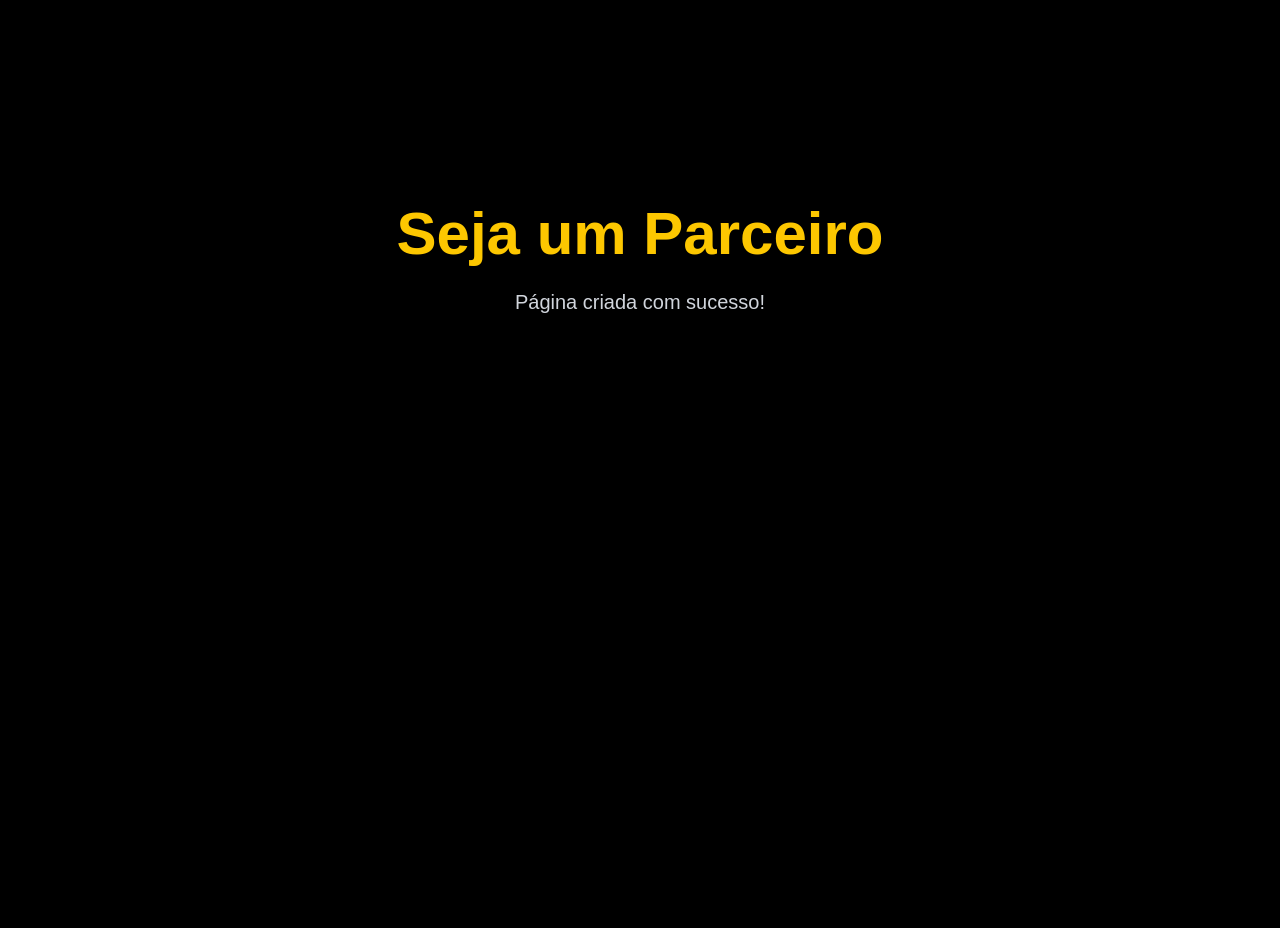
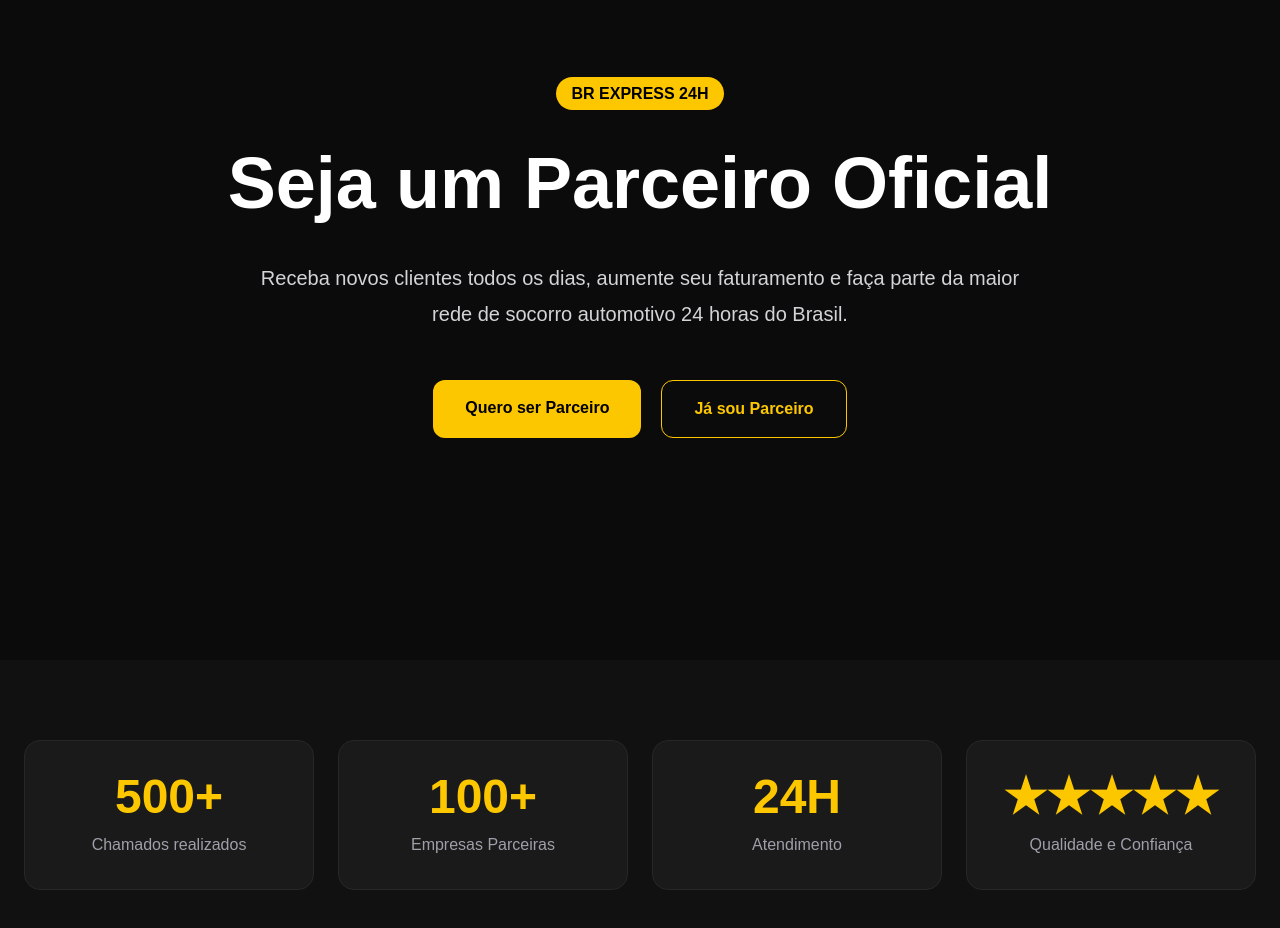
Before and after one commit to brexpress24hoficial-creator/br-express24h, a Next.js app: page /parceiro in a window 1280 px wide. Shown: the part 140-1068 px from the top of the page. Before the commit the page ends 800 px from the top, so only its background shows below. Built offline with nearby package versions, Linux system fonts and the light colour scheme.

Commit message:
Criada página institucional de parceiros

```diff
--- a/app/page.tsx
+++ b/app/page.tsx
@@ -75,7 +75,7 @@
                   Solicitar Atendimento
                 </Link>
 
-                <Link
+               <Link
   href="/parceiro"
   className="border border-yellow-500 px-8 py-4 rounded-xl hover:bg-yellow-500 hover:text-black transition"
 >
--- a/app/parceiro/page.tsx
+++ b/app/parceiro/page.tsx
@@ -1,15 +1,109 @@
-export default function Parceiros() {
+import Link from "next/link";
+
+export default function ParceiroPage() {
   return (
-    <main className="min-h-screen bg-black text-white flex items-center justify-center">
-      <div className="text-center">
-        <h1 className="text-6xl font-bold text-yellow-400">
-          Seja um Parceiro
-        </h1>
+    <main className="bg-[#0B0B0B] text-white">
 
-        <p className="text-gray-300 mt-6 text-xl">
-          Página criada com sucesso!
-        </p>
-      </div>
+      {/* HERO */}
+      <section className="min-h-screen flex items-center justify-center">
+        <div className="max-w-5xl mx-auto px-6 text-center">
+
+          <span className="bg-yellow-400 text-black px-4 py-2 rounded-full font-bold">
+            BR EXPRESS 24H
+          </span>
+
+          <h1 className="text-5xl md:text-7xl font-extrabold mt-8 leading-tight">
+            Seja um Parceiro Oficial
+          </h1>
+
+          <p className="text-zinc-300 mt-8 text-xl max-w-3xl mx-auto leading-9">
+            Receba novos clientes todos os dias, aumente seu faturamento e faça
+            parte da maior rede de socorro automotivo 24 horas do Brasil.
+          </p>
+
+          <div className="flex flex-col sm:flex-row justify-center gap-5 mt-12">
+
+            <Link
+              href="/parceiro/cadastro"
+              className="bg-yellow-400 text-black px-8 py-4 rounded-xl font-bold hover:scale-105 transition duration-300"
+            >
+              Quero ser Parceiro
+            </Link>
+
+            <Link
+              href="/parceiro/login"
+              className="border border-yellow-400 text-yellow-400 px-8 py-4 rounded-xl font-bold hover:bg-yellow-400 hover:text-black transition duration-300"
+            >
+              Já sou Parceiro
+            </Link>
+
+          </div>
+
+        </div>
+      </section>
+
+      {/* NÚMEROS */}
+
+      <section className="py-20 bg-[#111111]">
+
+        <div className="max-w-7xl mx-auto px-6">
+
+          <div className="grid grid-cols-2 lg:grid-cols-4 gap-6">
+
+            <div className="bg-[#1A1A1A] rounded-2xl p-8 text-center border border-zinc-800 hover:border-yellow-400 transition">
+
+              <h2 className="text-5xl font-extrabold text-yellow-400">
+                500+
+              </h2>
+
+              <p className="text-zinc-400 mt-3">
+                Chamados realizados
+              </p>
+
+            </div>
+
+            <div className="bg-[#1A1A1A] rounded-2xl p-8 text-center border border-zinc-800 hover:border-yellow-400 transition">
+
+              <h2 className="text-5xl font-extrabold text-yellow-400">
+                100+
+              </h2>
+
+              <p className="text-zinc-400 mt-3">
+                Empresas Parceiras
+              </p>
+
+            </div>
+
+            <div className="bg-[#1A1A1A] rounded-2xl p-8 text-center border border-zinc-800 hover:border-yellow-400 transition">
+
+              <h2 className="text-5xl font-extrabold text-yellow-400">
+                24H
+              </h2>
+
+              <p className="text-zinc-400 mt-3">
+                Atendimento
+              </p>
+
+            </div>
+
+            <div className="bg-[#1A1A1A] rounded-2xl p-8 text-center border border-zinc-800 hover:border-yellow-400 transition">
+
+              <h2 className="text-5xl font-extrabold text-yellow-400">
+                ★★★★★
+              </h2>
+
+              <p className="text-zinc-400 mt-3">
+                Qualidade e Confiança
+              </p>
+
+            </div>
+
+          </div>
+
+        </div>
+
+      </section>
+
     </main>
   );
 }
```
